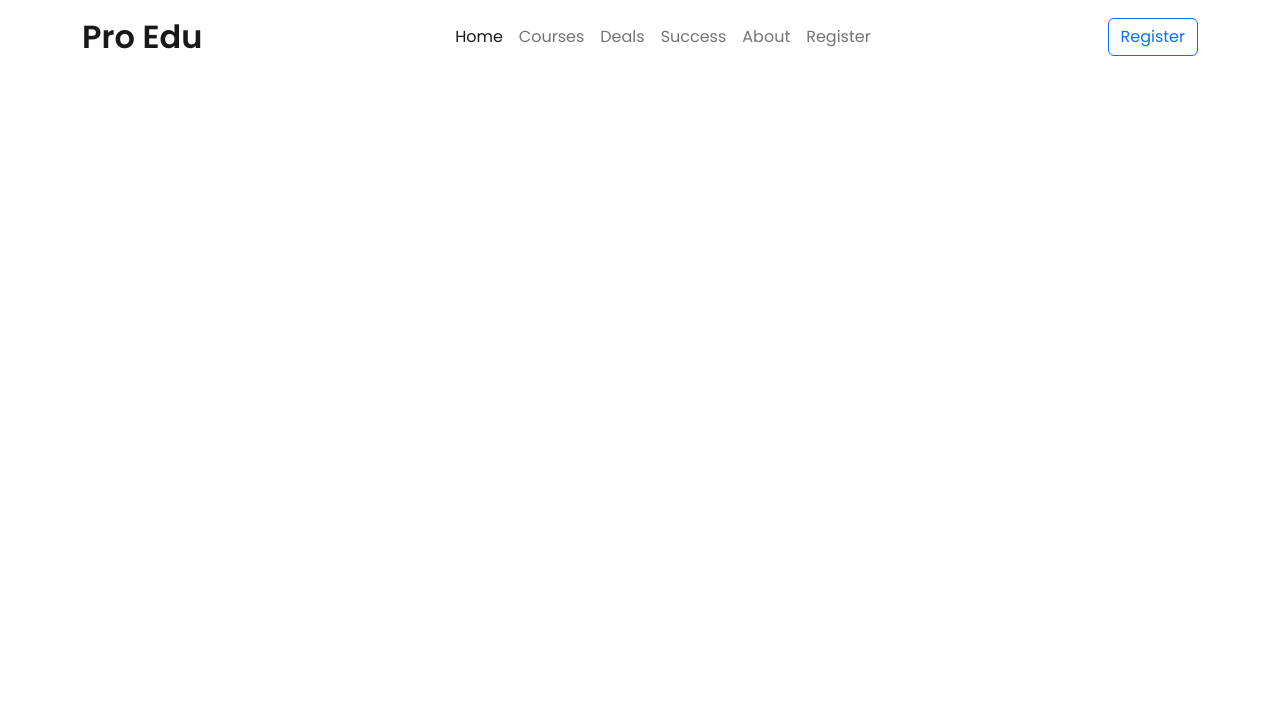
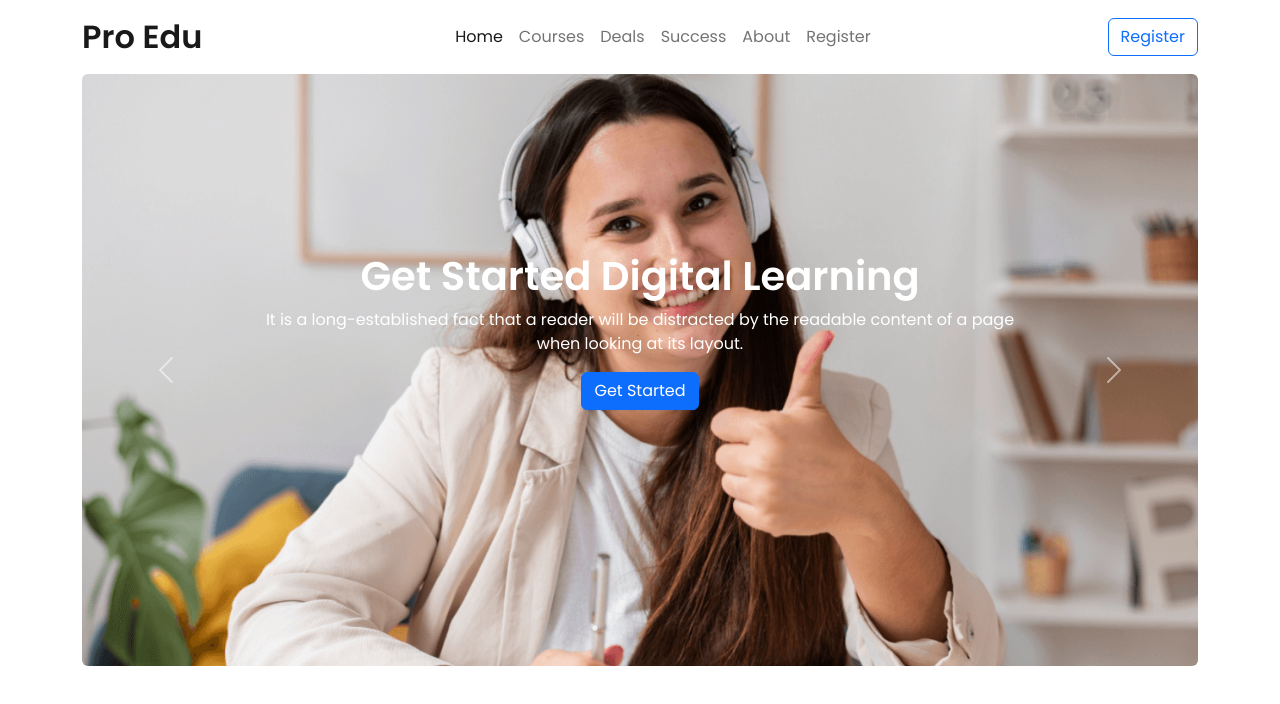
Before and after one commit to rokib2000/edTech-bootstrap, a plain HTML site: page index.html in a window 1280 px wide. Drawn offline with nearby package versions, Linux system fonts and the light colour scheme.

Commit message:
added slider

```diff
--- a/index.html
+++ b/index.html
@@ -58,6 +58,64 @@
       </nav>
       <!-- Navbar End  -->
       <!-- slider start  -->
+      <div class="container">
+        <div id="carouselExampleCaptions" class="carousel slide" data-bs-ride="false">
+          <div class="carousel-inner rounded">
+            <div class="carousel-item active">
+              <img src="images/cover/cover-1.png" class="d-block w-100 slider-image" alt="..." />
+              <div class="carousel-caption d-none d-md-block slider-caption">
+                <h1 class="fw-semibold fs-1">Get Started Digital Learning</h1>
+                <p>
+                  It is a long-established fact that a reader will be distracted by the readable content of a page when
+                  looking at its layout.
+                </p>
+                <button type="button" class="btn btn-primary">Get Started</button>
+              </div>
+            </div>
+            <div class="carousel-item">
+              <img src="images/cover/cover-2.jpg" class="d-block w-100 slider-image" alt="..." />
+              <div class="carousel-caption d-none d-md-block slider-caption">
+                <h1 class="fw-semibold fs-1">Get Started Digital Learning</h1>
+                <p>
+                  It is a long-established fact that a reader will be distracted by the readable content of a page when
+                  looking at its layout.
+                </p>
+                <button type="button" class="btn btn-primary">Get Started</button>
+              </div>
+            </div>
+            <div class="carousel-item">
+              <img src="images/cover/cover-3.jpg" class="d-block w-100 slider-image" alt="..." />
+              <div class="carousel-caption d-none d-md-block slider-caption">
+                <h1 class="fw-semibold fs-1">Get Started Digital Learning</h1>
+                <p>
+                  It is a long-established fact that a reader will be distracted by the readable content of a page when
+                  looking at its layout.
+                </p>
+                <button type="button" class="btn btn-primary">Get Started</button>
+              </div>
+            </div>
+          </div>
+          <button
+            class="carousel-control-prev"
+            type="button"
+            data-bs-target="#carouselExampleCaptions"
+            data-bs-slide="prev"
+          >
+            <span class="carousel-control-prev-icon" aria-hidden="true"></span>
+            <span class="visually-hidden">Previous</span>
+          </button>
+          <button
+            class="carousel-control-next"
+            type="button"
+            data-bs-target="#carouselExampleCaptions"
+            data-bs-slide="next"
+          >
+            <span class="carousel-control-next-icon" aria-hidden="true"></span>
+            <span class="visually-hidden">Next</span>
+          </button>
+        </div>
+      </div>
+      <!-- slider End  -->
     </header>
     <script
       src="https://cdn.jsdelivr.net/npm/bootstrap@5.2.0/dist/js/bootstrap.bundle.min.js"
--- a/styles/style.css
+++ b/styles/style.css
@@ -7,3 +7,13 @@ body {
 }
 
 /* NavBar  */
+
+/* Slider  */
+.slider-image {
+  max-height: 700px;
+  min-height: 262px;
+}
+.slider-caption {
+  top: 50%;
+  transform: translateY(-50%);
+}
```
